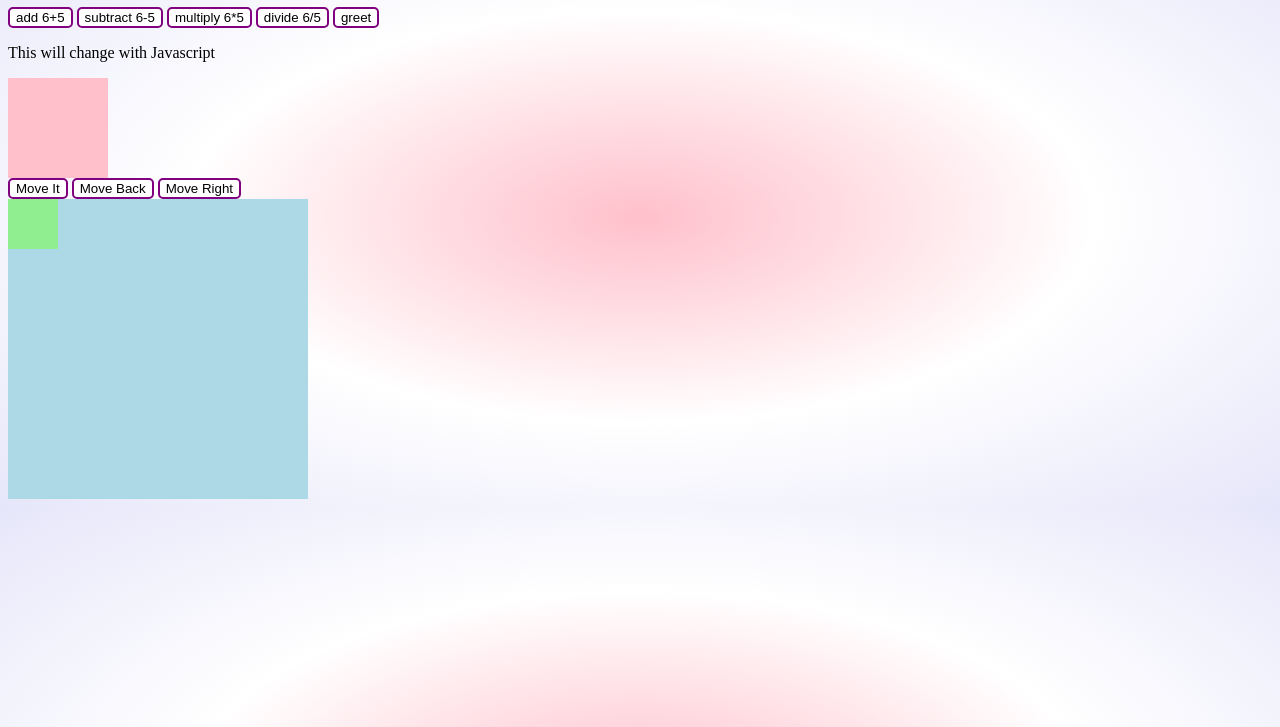
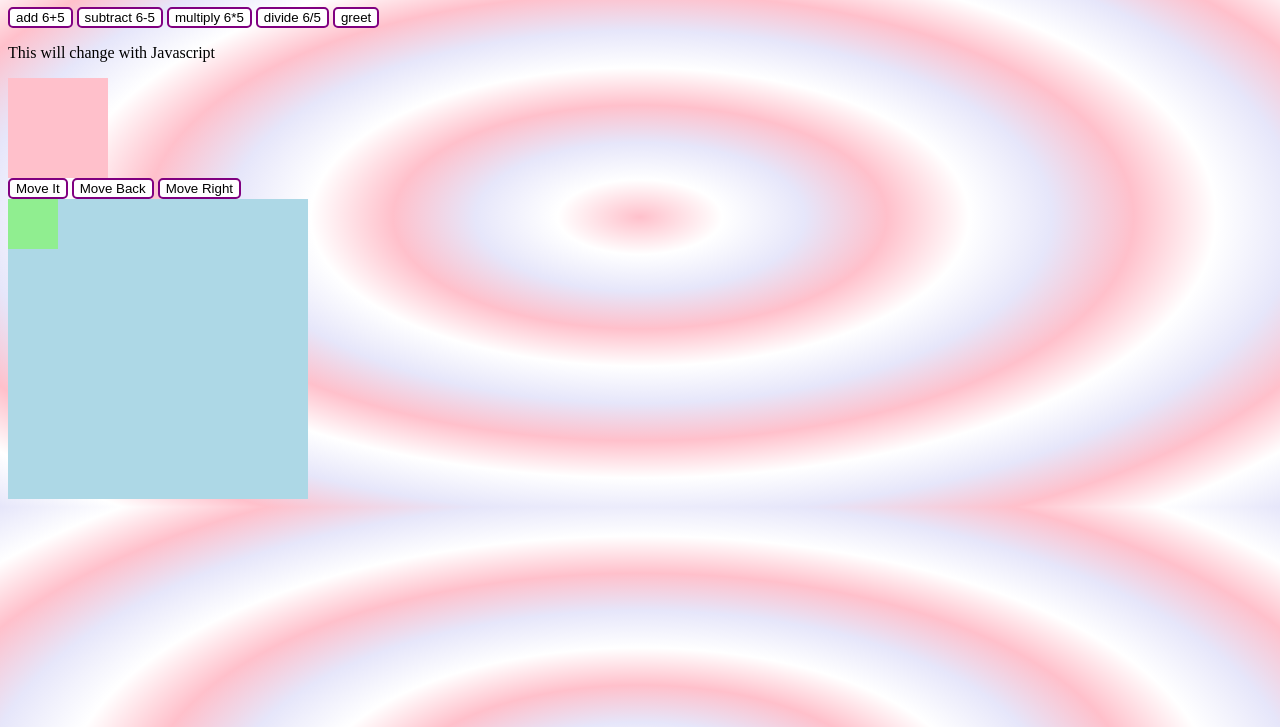
Before and after one commit to 12tanisha12/DesignLeagueTeam, a plain HTML site: page tanisha/tanishajavascriptlab.html in a window 1280 px wide. Shown: the part 73-800 px from the top of the page. Drawn offline with Linux system fonts and the light colour scheme.

Commit message:
Update tanishajavascriptlab.html

```diff
--- a/tanisha/tanishajavascriptlab.html
+++ b/tanisha/tanishajavascriptlab.html
@@ -5,7 +5,7 @@
 basic javascript
 </title>
 </head>
-<body style="background-image: radial-gradient(pink, white, lavender);">
+<body style="background-image: radial-gradient(pink, white, lavender, pink, white, lavender,pink, white, lavender,pink, white, lavender);">
 <h1 style="font-family:Madimi One; color:white;letter-spacing:0.1cm">JavaScript Output below</h1>
 <button type="button" onclick="addition()">add 6+5</button>
 <button type="button" onclick="subtraction()">subtract 6-5</button>
```
